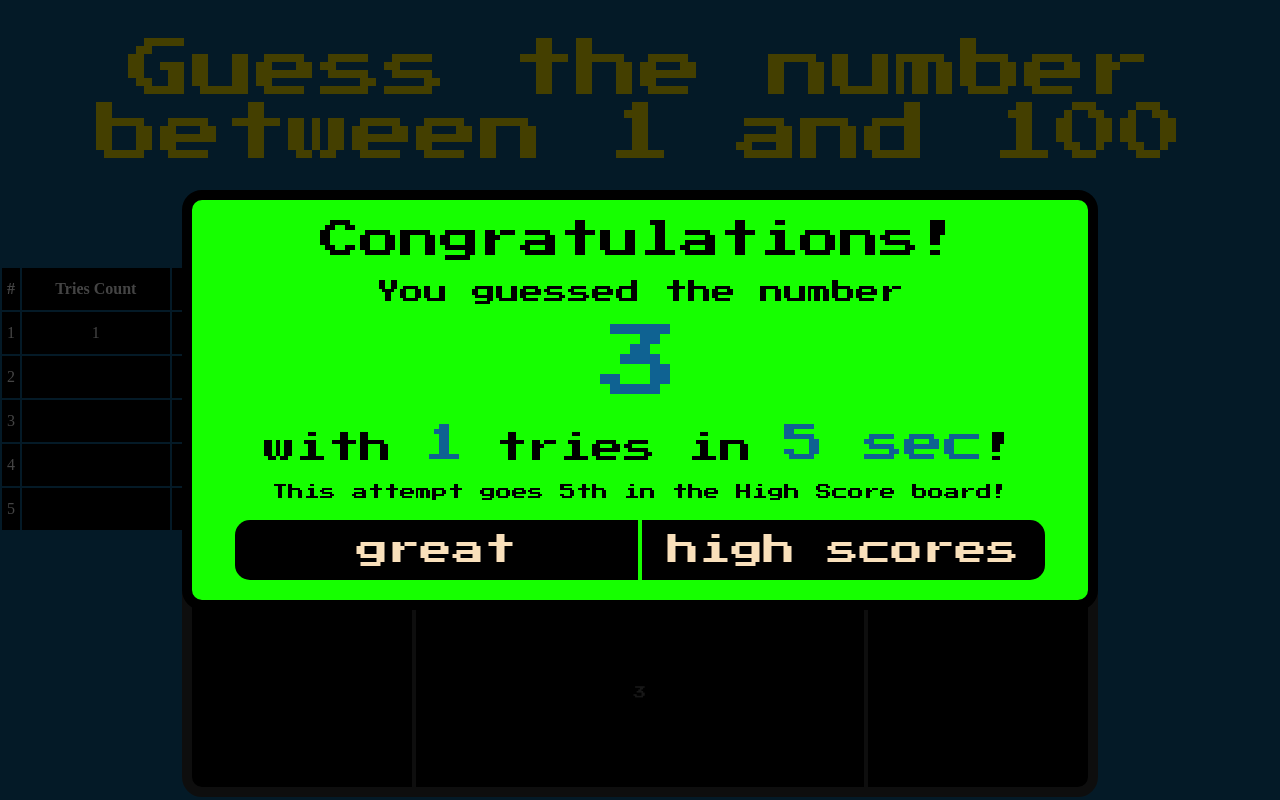
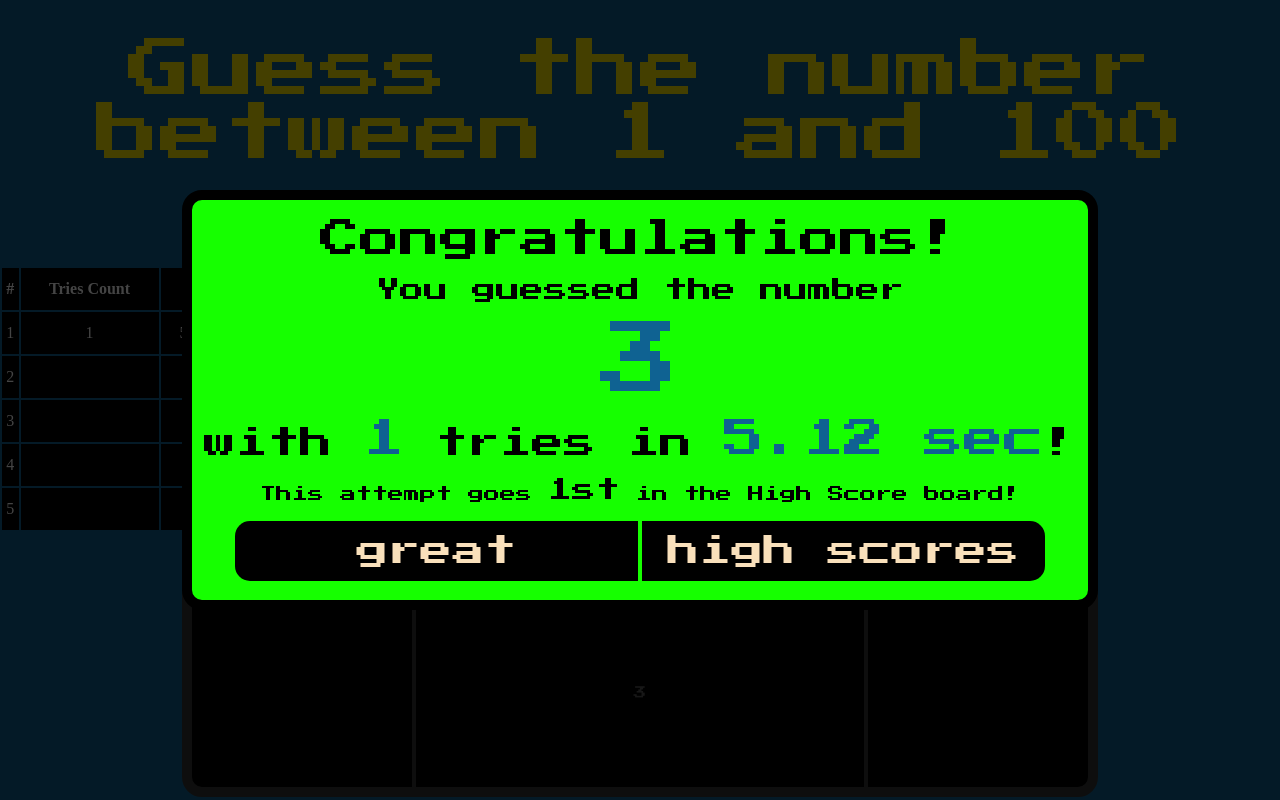
Before and after one commit to jusgra/guess-number-app, a plain HTML site: page index.html in a window 1280 px wide. Both pictures are taken after a click on the button "submit". Drawn offline with nearby package versions, Linux system fonts and the light colour scheme.

Commit message:
highscores now show time in miliseconds when under a minute, the endgame popup displays time you took to guess the number in miliseconds, same popup tells the exact place you took after finishsing the game, cleaned some code, hope I didnt miss anything

```diff
--- a/index.html
+++ b/index.html
@@ -20,9 +20,9 @@
         <p class="popup-guess">You guessed the number</p>
         <p class="popup-number">969519</p>
         <p class="popup-done">with <span class="popup-tries">99</span> tries in <span class="popup-time">99:01</span>!</p>
-        <p class="popup-score">This attempt goes 5th in the High Score board!</p>
+        <p class="popup-score">This attempt goes <span class="popup-place">5th</span> in the High Score board!</p>
         <div class="popup-buttons-container">
-          <button class="popup-button-continue" type="submit">great</button>
+          <button class="popup-button-continue" type="submit">thanks</button>
           <button class="popup-button-scores" type="submit">high scores</button>
         </div>
       </div>
--- a/index.js
+++ b/index.js
@@ -12,39 +12,7 @@ var timer;
 var currentTime;
 var currentScore;
 var scoresFromStorage;
-
-var highScore2 = [
-  {
-    tries: 10,
-    date: null,
-    time: 100,
-    number: null,
-  },
-  {
-    tries: 20,
-    date: null,
-    time: 90,
-    number: null,
-  },
-  {
-    tries: 30,
-    date: null,
-    time: 80,
-    number: null,
-  },
-  {
-    tries: 40,
-    date: null,
-    time: 70,
-    number: null,
-  },
-  {
-    tries: 50,
-    date: null,
-    time: 60,
-    number: null,
-  },
-];
+var isGoingToScoreboard;
 
 var highScore = [
   {
@@ -79,67 +47,12 @@ var highScore = [
   },
 ];
 
-function setInitialLocalStorage() {
-  if (localStorage.getItem("scores") == null) {
-    localStorage.setItem("scores", JSON.stringify(highScore));
-  }
-}
-
-// endGame();
-
-// var currentScore = {
-//   tries: 15,
-//   date: "June 9",
-//   time: 50,
-//   number: 85,
-// };
-
 setInitialLocalStorage();
+//take object values from localStorage and put it in the variable
 scoresFromStorage = JSON.parse(localStorage.getItem("scores"));
 
-// setHighScores();
+//set the initial blank scoreboard with empty cells
 setScoresTable();
-
-function setHighScores() {
-  // console.log("currentScore - " + JSON.stringify(currentScore));
-  scoresFromStorage = JSON.parse(localStorage.getItem("scores"));
-  for (var i = 0; i < scoresFromStorage.length; i++) {
-    if (scoresFromStorage[i].tries == currentScore.tries) {
-      // console.log("tries == tries");
-      if (scoresFromStorage[i].time > currentScore.time || scoresFromStorage[i].time == currentScore.time) {
-        // console.log("time > time || time == time");
-        scoresFromStorage.splice(i, 0, currentScore);
-        scoresFromStorage.pop();
-        break;
-      }
-    }
-    if (scoresFromStorage[i].tries == null) {
-      // console.log("tries == null");
-      scoresFromStorage.splice(i, 0, currentScore);
-      scoresFromStorage.pop();
-      break;
-    } else if (scoresFromStorage[i].tries > currentScore.tries) {
-      // console.log("tries > tries");
-      scoresFromStorage.splice(i, 0, currentScore);
-      scoresFromStorage.pop();
-      break;
-    }
-  }
-
-  localStorage.setItem("scores", JSON.stringify(scoresFromStorage));
-}
-
-function setScoresTable() {
-  scoresFromStorage.forEach((item, index) => {
-    $(".table-guess-count").eq(index).text(item.tries);
-    $(".table-date").eq(index).text(item.date);
-    $(".table-time").eq(index).text(convertToDurationString(item.time));
-    $(".table-number").eq(index).text(item.number);
-  });
-}
-
-// $(".tries").toggle();
-// $(".tries-text").toggle();
 
 startGame();
 
@@ -147,7 +60,6 @@ $(".popup-button-continue").click(function (e) {
   e.preventDefault();
 
   $(".popup-container").toggleClass("popup-container-show");
-  // $(".popup-container").toggleClass("popup-container-hide");
   $(".popup-background").toggleClass("popup-background-show");
   $(".button-submit").removeAttr("disabled", "");
 
@@ -184,10 +96,54 @@ $(".guess-form").submit(function (e) {
   $(".guess-input").val("");
 });
 
+// ------------------------- functions -------------------------
+
+function setInitialLocalStorage() {
+  //if the localStorage is empty, fill it with blank scoreboard
+  if (localStorage.getItem("scores") == null) {
+    localStorage.setItem("scores", JSON.stringify(highScore));
+  }
+}
+
+function setHighScores() {
+  scoresFromStorage = JSON.parse(localStorage.getItem("scores"));
+  for (var i = 0; i < scoresFromStorage.length; i++) {
+    if (scoresFromStorage[i].tries == currentScore.tries) {
+      if (scoresFromStorage[i].time > currentScore.time || scoresFromStorage[i].time == currentScore.time) {
+        putOnScoreboard(i);
+        break;
+      }
+    }
+    if (scoresFromStorage[i].tries == null) {
+      putOnScoreboard(i);
+      break;
+    } else if (scoresFromStorage[i].tries > currentScore.tries) {
+      putOnScoreboard(i);
+      break;
+    }
+  }
+
+  localStorage.setItem("scores", JSON.stringify(scoresFromStorage));
+}
+
+function putOnScoreboard(index) {
+  isGoingToScoreboard.isGoing = true;
+  isGoingToScoreboard.place = index + 1;
+  scoresFromStorage.splice(index, 0, currentScore);
+  scoresFromStorage.pop();
+}
+
+function setScoresTable() {
+  scoresFromStorage.forEach((item, index) => {
+    $(".table-guess-count").eq(index).text(item.tries);
+    $(".table-date").eq(index).text(item.date);
+    $(".table-time").eq(index).text(convertToDurationString(item.time));
+    $(".table-number").eq(index).text(item.number);
+  });
+}
+
 function startGame() {
-  currentTime = 0;
   startTimer();
-  //$(".popup-container").toggleClass("popup-container-hide");
 
   generatedNumber = Math.floor(Math.random() * guessRange) + 1;
   generatedNumber = 3;
@@ -198,6 +154,11 @@ function startGame() {
   userTriesString = "";
   userToLowTriesString = "";
   userToHighTriesString = "";
+  currentTime = 0;
+  isGoingToScoreboard = {
+    isGoing: false,
+    place: 0,
+  };
   console.log("answer is - " + generatedNumber);
 
   $(".tries-too-high").text("");
@@ -251,8 +212,20 @@ function updateGuessesList() {
 }
 
 function endGame() {
+  currentScore = {
+    tries: numberOfGuesses,
+    date: getDateString(),
+    time: currentTime,
+    number: generatedNumber,
+  };
+
+  setHighScores();
+  setScoresTable();
+
+  if (isGoingToScoreboard.isGoing) setupPopupPlaceIndicator(true, isGoingToScoreboard.place);
+  else setupPopupPlaceIndicator(false, isGoingToScoreboard.place);
+
   $(".popup-container").toggleClass("popup-container-show");
-  // $(".popup-container").toggleClass("popup-container-hide");
   $(".popup-background").toggleClass("popup-background-show");
 
   $(".popup-number").text(generatedNumber);
@@ -263,32 +236,41 @@ function endGame() {
 
   clearInterval(timer);
   $(".popup-time").text(convertToDurationString(currentTime));
+}
 
-  currentScore = {
-    tries: numberOfGuesses,
-    date: getDateString(),
-    time: currentTime,
-    number: generatedNumber,
-  };
+function setupPopupPlaceIndicator(condition, place) {
+  const suffix = ["st", "nd", "rd", "th", "th"];
+  var p = $(".popup-score");
+  var button = $(".popup-button-continue");
 
-  setHighScores();
-  setScoresTable();
+  if (condition) {
+    console.log("true");
+    p.html("This attempt goes <span class='popup-place'>5th</span> in the High Score board!");
+    button.text("great");
+    $(".popup-place").text(place + suffix[place - 1]);
+  } else {
+    console.log("false");
+    p.text("But you did not hit high score :(");
+    button.text("oh well");
+  }
 }
 
 function startTimer() {
   timer = setInterval(() => {
-    currentTime++;
-    // console.log(currentTime);
-  }, 1000);
+    currentTime += 0.01;
+  }, 10);
 }
 
 function convertToDurationString(seconds) {
-  var min = Math.floor(seconds / 60);
-  var sec = seconds % 60;
-
+  //this is for when function is filling blank scoreboard
   if (seconds == null) return null;
 
-  if (seconds > 60) {
+  var min = Math.floor(seconds / 60);
+  //takes the decimal seconds var and rounds it to exactly 2 decimal places
+  var sec = (Math.round(seconds * 100) / 100).toFixed(2);
+
+  if (seconds >= 60) {
+    sec = Math.round(sec % 60);
     if (sec < 10) sec = "0" + sec;
     return min + ":" + sec + " min";
   } else {
@@ -311,8 +293,8 @@ function getDateString() {
     "November",
     "December",
   ];
-  const currentTime = new Date();
-  const month = monthNames[currentTime.getMonth()];
-  const day = currentTime.getDay();
+  const currentDate = new Date();
+  const month = monthNames[currentDate.getMonth()];
+  const day = currentDate.getDay();
   return month + " " + day;
 }
--- a/styles.css
+++ b/styles.css
@@ -374,3 +374,7 @@ input::-webkit-inner-spin-button {
     color: #0F6292;
     font-size: 2.5rem;
 }
+
+.popup-place {
+    font-size: 1.5rem;
+}
```
